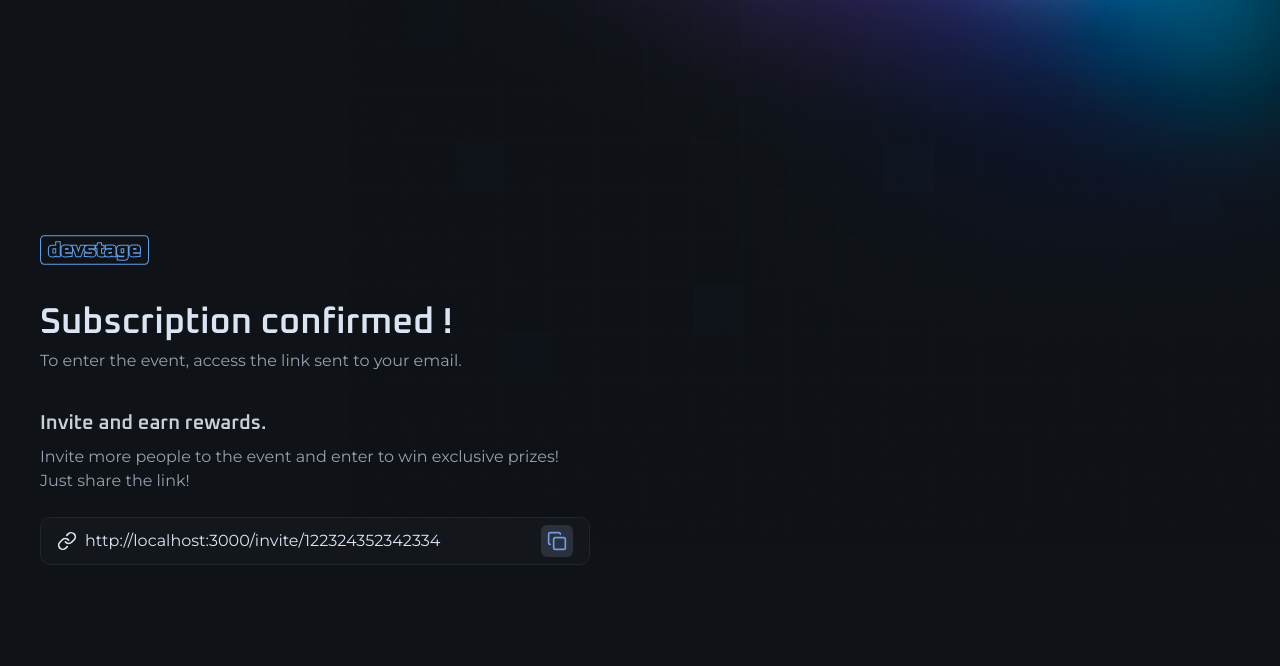
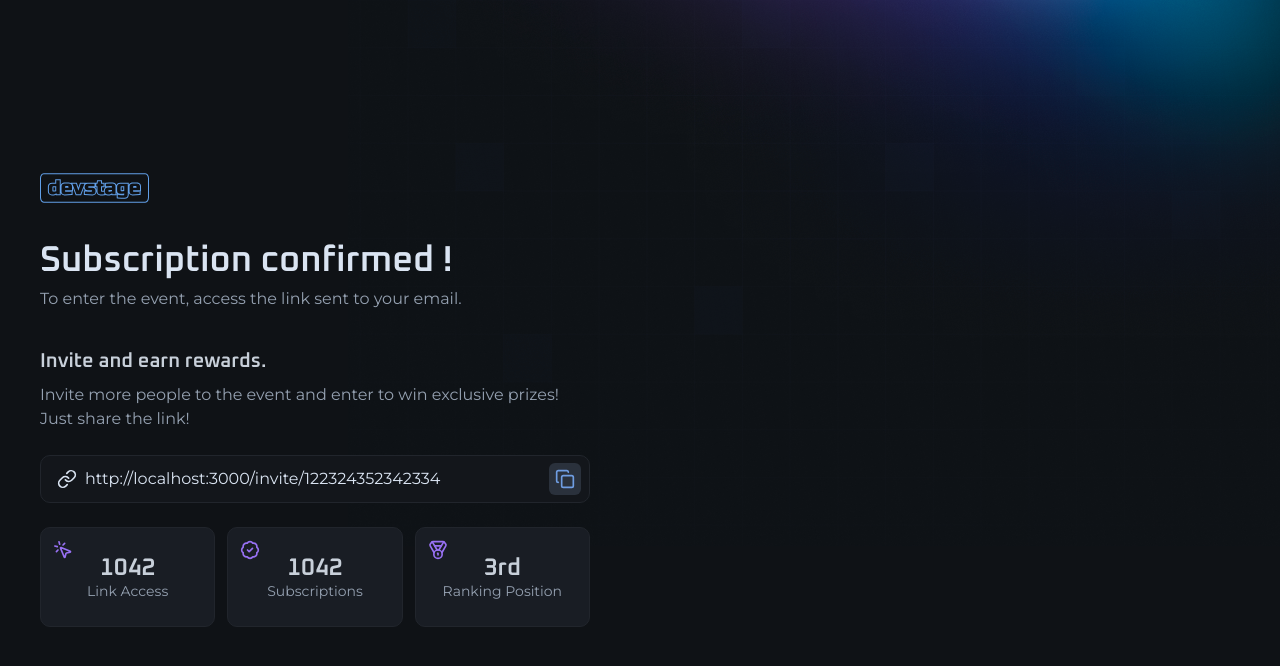
Before and after one commit to davi-p-oliveira-11/Suggestify-Client-Typescript, a Next.js app: page /invite in a window 1280 px wide. Shown: the top 666 px of the page. Built offline with nearby package versions, Linux system fonts and the light colour scheme.

Commit message:
updated confirmation page and icon button component

```diff
--- a/src/app/invite/page.tsx
+++ b/src/app/invite/page.tsx
@@ -1,6 +1,13 @@
 import { IconButton } from '@/components/icon-button'
 import { InputField, InputIcon, InputRoot } from '@/components/input'
-import { Copy, Icon, Link } from 'lucide-react'
+import {
+  BadgeCheck,
+  Copy,
+  Icon,
+  Link,
+  Medal,
+  MousePointerClick,
+} from 'lucide-react'
 import Image from 'next/image'
 import logo from '../../assets/logo.svg'
 
@@ -40,10 +47,45 @@ export default function InvitePage() {
               defaultValue="http://localhost:3000/invite/122324352342334"
             />
 
-            <IconButton>
+            <IconButton className="-mr-2">
               <Copy className="size-5" />
             </IconButton>
           </InputRoot>
+
+          <div className="grid gap-3 md:grid-cols-3">
+            <div className="relative bg-gray-700 border border-gray-600 px-4 py-7 flex flex-col items-center justify-center gap-1 rounded-xl">
+              <span className="font-heading text-2xl font-semibold text-gray-200 leading-none">
+                1042
+              </span>
+              <span className="text-sm text-gray-300 leading-none text-center">
+                Link Access
+              </span>
+
+              <MousePointerClick className="size-5 text-purple absolute top-3 left-3" />
+            </div>
+
+            <div className="relative bg-gray-700 border border-gray-600 px-4 py-7 flex flex-col items-center justify-center gap-1 rounded-xl">
+              <span className="font-heading text-2xl font-semibold text-gray-200 leading-none">
+                1042
+              </span>
+              <span className="text-sm text-gray-300 leading-none text-center">
+                Subscriptions
+              </span>
+
+              <BadgeCheck className="size-5 text-purple absolute top-3 left-3" />
+            </div>
+
+            <div className="relative bg-gray-700 border border-gray-600 px-4 py-7 flex flex-col items-center justify-center gap-1 rounded-xl">
+              <span className="font-heading text-2xl font-semibold text-gray-200 leading-none">
+                3rd
+              </span>
+              <span className="text-sm text-gray-300 leading-none text-center">
+                Ranking Position
+              </span>
+
+              <Medal className="size-5 text-purple absolute top-3 left-3" />
+            </div>
+          </div>
         </div>
       </div>
     </div>
--- a/src/components/icon-button.tsx
+++ b/src/components/icon-button.tsx
@@ -1,11 +1,15 @@
-import type { ComponentProps } from 'react'
+import type { ComponentProps, ReactNode } from 'react'
+import { twMerge } from 'tailwind-merge'
 
 interface IconButtonProps extends ComponentProps<'button'> {}
 
-export function IconButton(props: IconButtonProps) {
+export function IconButton({ className, ...props }: IconButtonProps) {
   return (
     <button
-      className="p-1.5 bg-gray-500 text-blue rounded-md cursor-pointer transition-colors duration-300 hover:bg-blue hover:text-gray-900"
+      className={twMerge(
+        'p-1.5 bg-gray-500 text-blue rounded-md cursor-pointer transition-colors duration-300 hover:bg-blue hover:text-gray-900',
+        className
+      )}
       {...props}
     />
   )
```
